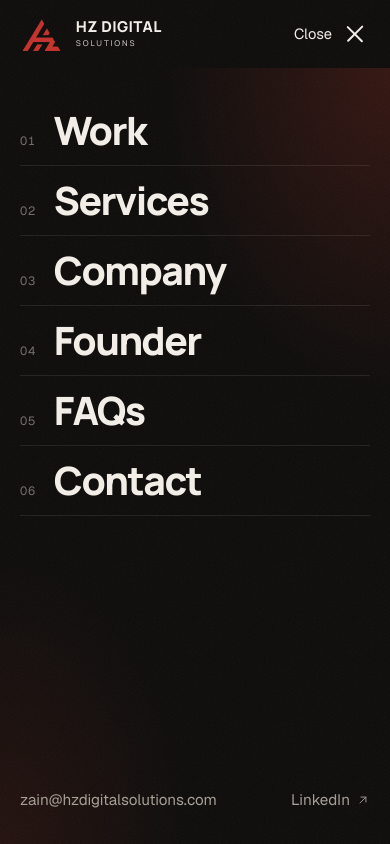
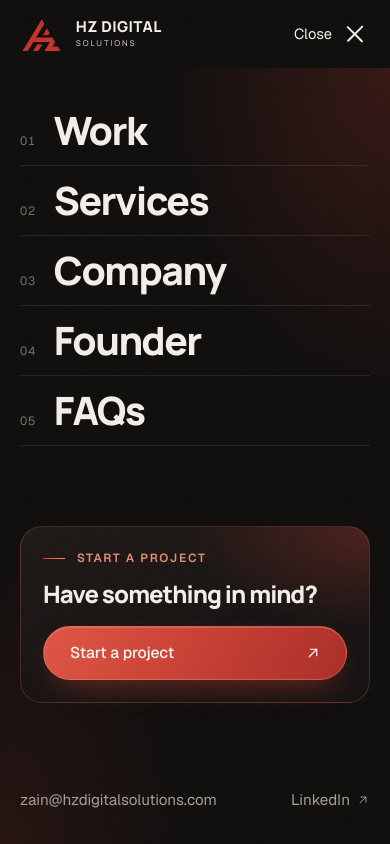
Before and after one commit to Shadow-134-code/digital, a Next.js app: page / in a window 390 px wide. Both pictures are taken after a click on the button "Menu". Shown: the top 844 px of the page. Built offline with nearby package versions, Linux system fonts and the light colour scheme.

Commit message:
Add files via upload

```diff
--- a/components/Navbar.jsx
+++ b/components/Navbar.jsx
@@ -85,8 +85,9 @@ export default function Navbar() {
 
       <div id="site-menu" className="menu-overlay" inert={!open}>
         <nav className="wrap menu-inner" aria-label="Mobile">
+          {/* Same links as the desktop bar; "Start a project" sits below as its own block, as it does on desktop. */}
           <ol className="menu-list">
-            {[...items, contactLink].map(([to, label], i) => (
+            {items.map(([to, label], i) => (
               <li key={to} style={{ '--i': i }}>
                 <Link href={to} aria-current={isActive(to) ? 'page' : undefined} onClick={() => setOpen(false)}>
                   <span className="menu-index">0{i + 1}</span>
@@ -95,6 +96,13 @@ export default function Navbar() {
               </li>
             ))}
           </ol>
+          <div className="menu-cta" style={{ '--i': items.length }}>
+            <p className="label">Start a project</p>
+            <p className="menu-cta-title">Have something in mind?</p>
+            <Link href={contactLink[0]} className="btn" aria-current={pathname === contactLink[0] ? 'page' : undefined} onClick={() => setOpen(false)}>
+              Start a project <ArrowUpRight size={18} />
+            </Link>
+          </div>
           <div className="menu-foot">
             <a href="mailto:zain@hzdigitalsolutions.com">zain@hzdigitalsolutions.com</a>
             <a href="https://www.linkedin.com/in/zain-ul-abidin-7b5b76190/" target="_blank" rel="noopener noreferrer">LinkedIn <ArrowUpRight size={14} /></a>
```
